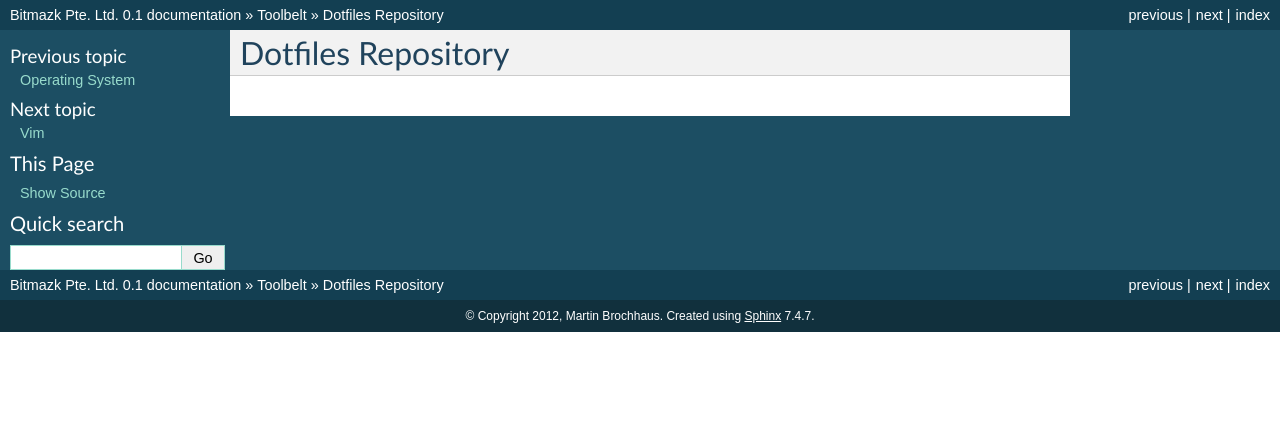
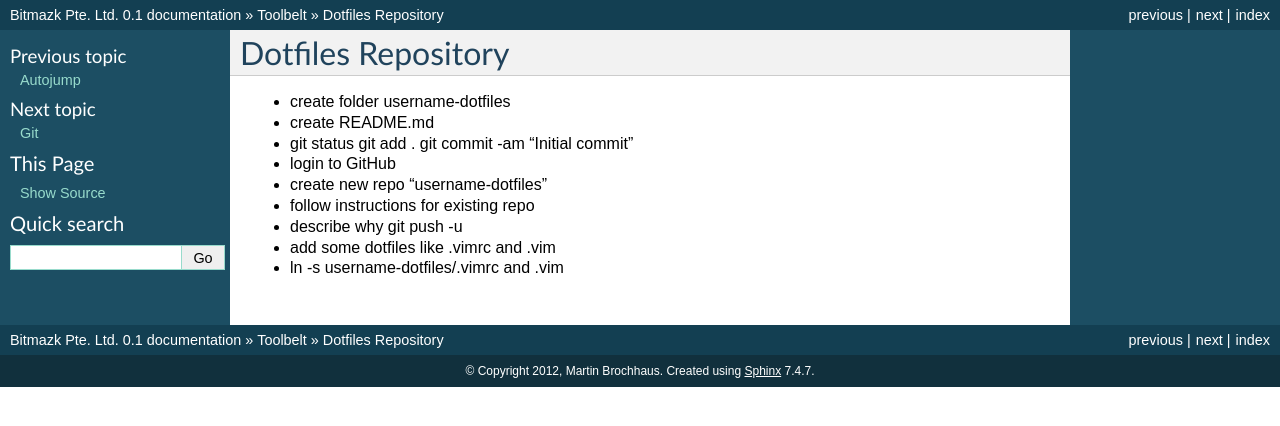
Before and after one commit to bitlabstudio/bitmazk-book, a Sphinx documentation site: the page built from docs/toolbelt/dotfiles.rst, in a window 1280 px wide. Shown: the top 426 px of the page. Built offline with Sphinx 7.4.7, drawn with Linux system fonts in a browser that asks for light colours; formulas are drawn with MathJax 3; pages that are not in the unit, such as notebooks, are missing from menus.

Commit message:
Added notes and bulletpoints to various tobics.

```diff
--- a/docs/infrastructure/github.rst
+++ b/docs/infrastructure/github.rst
@@ -1,2 +1,6 @@
 GitHub
 ======
+
+* Our company profile can be found at https://github.com/bitmazk
+* Even though we will add you to our team, you should watch all projects in
+  that organization
--- /dev/null
+++ b/docs/toolbelt/autojump.rst
@@ -0,0 +1,2 @@
+Autojump
+========
--- a/docs/toolbelt/dotfiles.rst
+++ b/docs/toolbelt/dotfiles.rst
@@ -1,2 +1,14 @@
 Dotfiles Repository
 ===================
+
+* create folder username-dotfiles
+* create README.md
+* git status
+  git add .
+  git commit -am "Initial commit"
+* login to GitHub
+* create new repo "username-dotfiles"
+* follow instructions for existing repo
+* describe why git push -u
+* add some dotfiles like .vimrc and .vim
+* ln -s username-dotfiles/.vimrc and .vim
--- a/docs/toolbelt/index.rst
+++ b/docs/toolbelt/index.rst
@@ -7,7 +7,9 @@ Contents:
    :maxdepth: 2
 
    operating_system
+   autojump
    dotfiles
+   git
    ssh
    vim
    gnu_screen
```
Also changed, not shown: docs/toolbelt/git.rst (added, +14 -0 lines), docs/toolbelt/vim.rst (+7 -0 lines).
